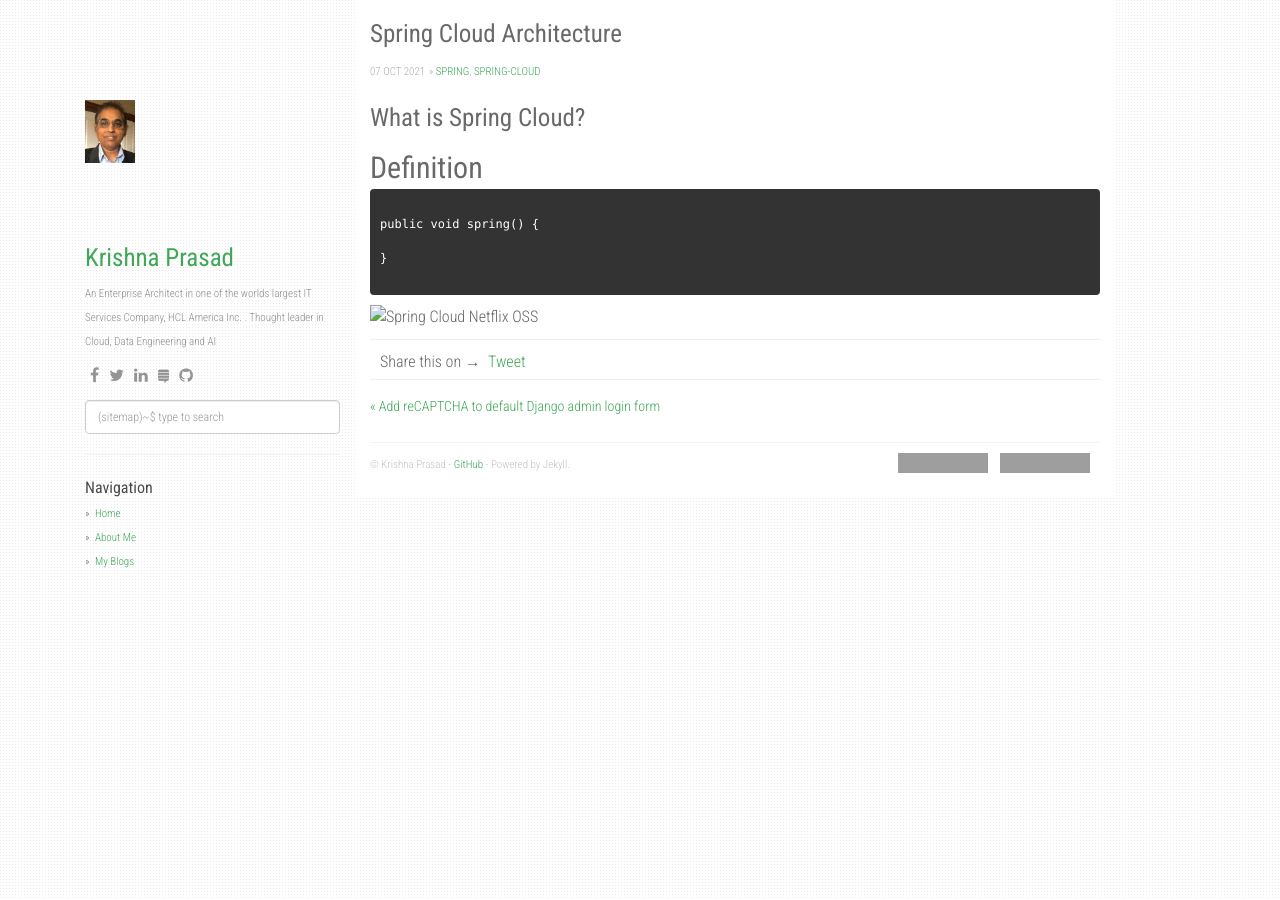
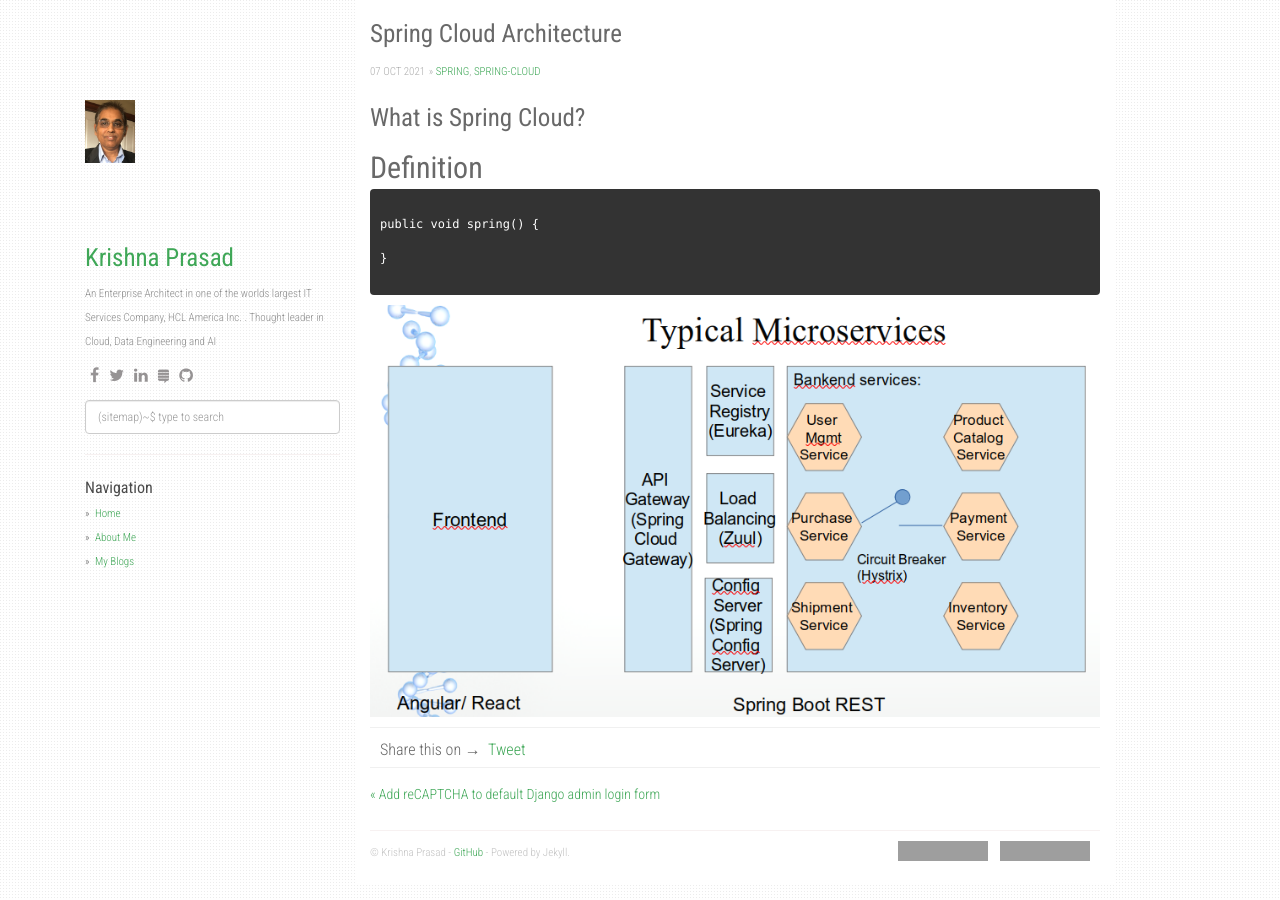
Before and after one commit to skprasadu/skprasadu.github.io, a Jekyll site: the page built from _posts/2021-10-07-spring-cloud-architecture.md, in a window 1280 px wide. Built offline with Jekyll 4.4.1, drawn with Linux system fonts in a browser that asks for light colours; nearby versions of some CDN libraries; comment, search, counter and statistics services are not loaded; grey boxes are pictures that could not be loaded.

Commit message:
Added content for spring cloud

````diff
--- a/_posts/2021-10-07-spring-cloud-architecture.md
+++ b/_posts/2021-10-07-spring-cloud-architecture.md
@@ -16,4 +16,4 @@ public void spring() {
 
 ```
 
-![Spring Cloud Netflix OSS](/static/img/_posts/spring-cloud-netflix-oss.png)
+![Spring Cloud Netflix OSS](https://raw.githubusercontent.com/skprasadu/skprasadu.github.io/master/static/img/_posts/spring-cloud-netflix-oss.png)
````
